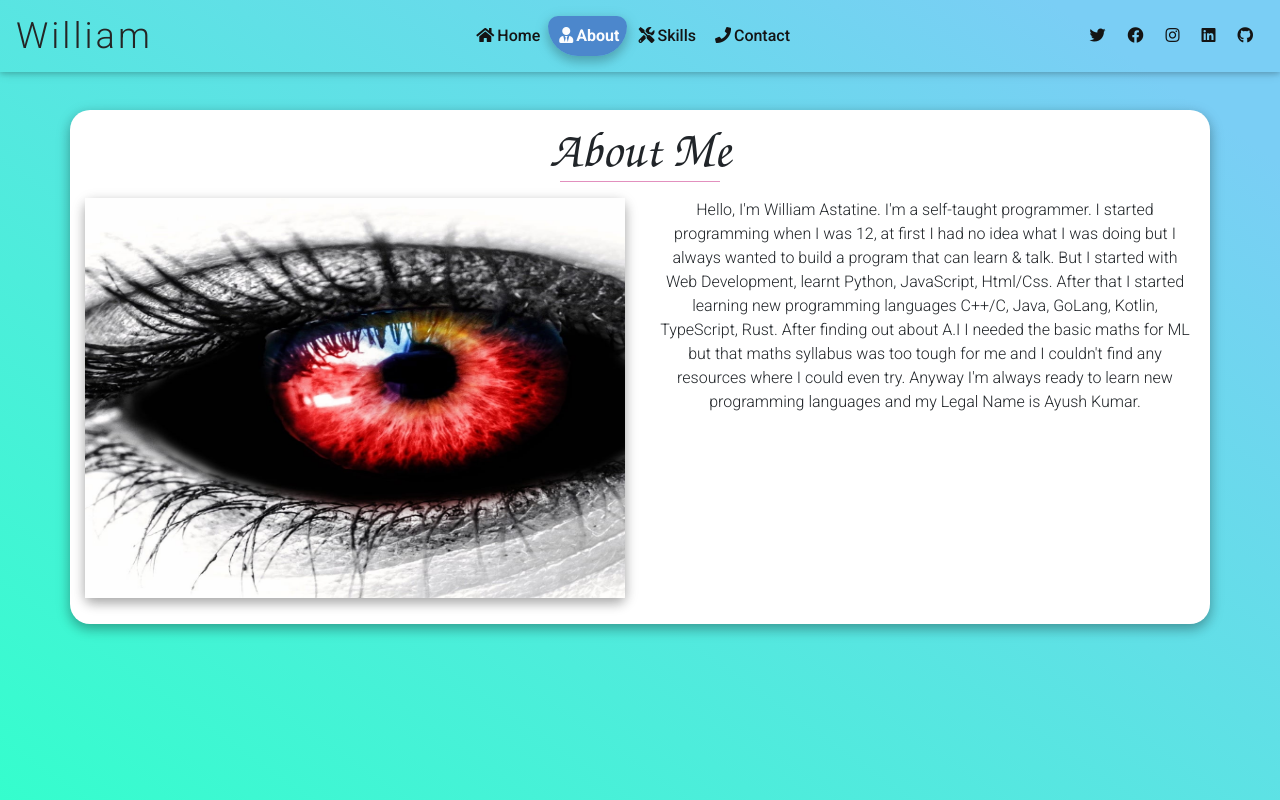
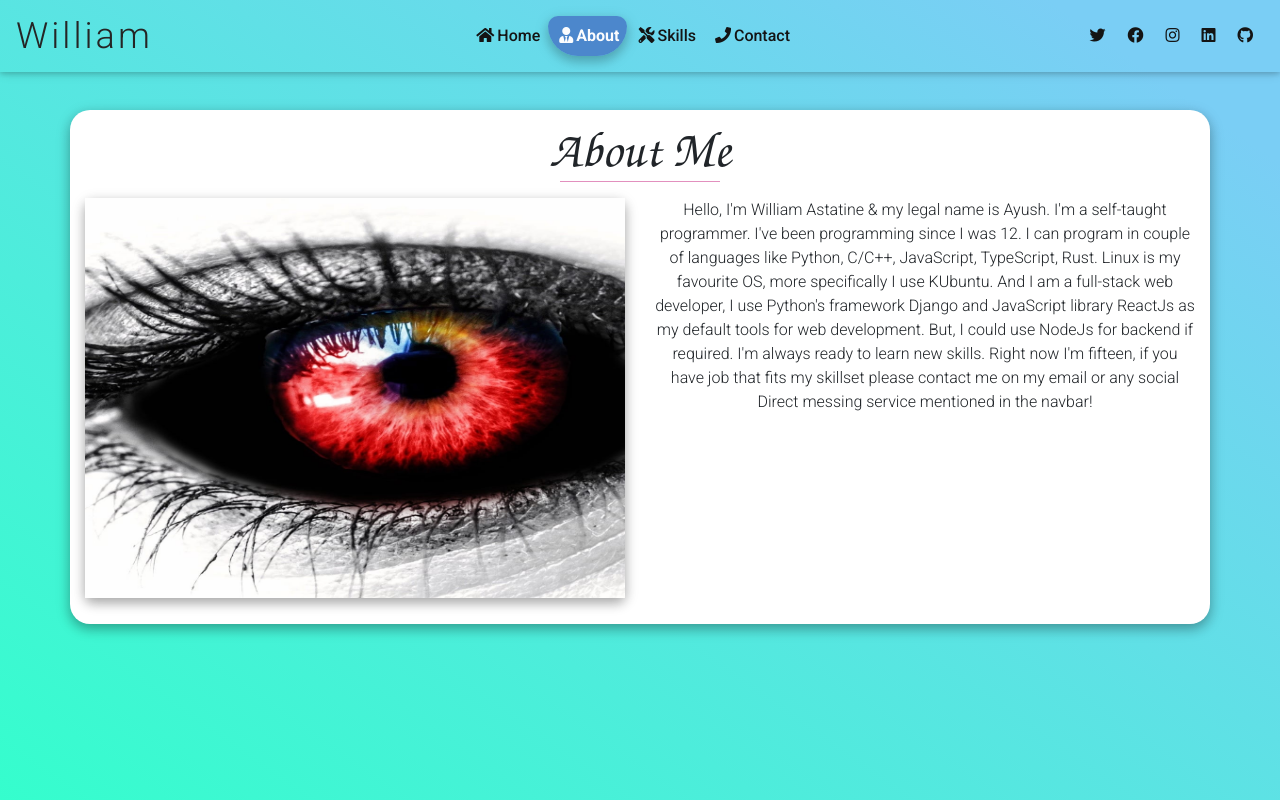
Before and after one commit to scott-astatine/portfolio, a React (Create React App) app: page /about in a window 1280 px wide. Shown: the top 800 px of the page. Built offline with nearby package versions, Linux system fonts and the light colour scheme.

Commit message:
About page update

```diff
--- a/src/components/pages/about.tsx
+++ b/src/components/pages/about.tsx
@@ -25,14 +25,14 @@ export const About = () => {
                         </MDBCol>
                           <MDBCol lg='6' sm='12' className='text-center'>
                             <p className='font-weight-light'>
-                              Hello, I'm William Astatine. I'm a self-taught programmer.
-                              I started programming when I was 12, at first I had no idea what I was doing
-                              but I always wanted to build a program that can learn & talk. But I started with
-                              Web Development, learnt Python, JavaScript, Html/Css. After that I started learning
-                              new programming languages C++/C, Java, GoLang, Kotlin, TypeScript, Rust. After finding out about A.I
-                              I needed the basic maths for ML but that maths syllabus was too tough for me and I couldn't find
-                              any resources where I could even try. Anyway I'm always ready to learn new programming languages and my Legal
-                              Name is Ayush Kumar.
+                              Hello, I'm William Astatine & my legal name is Ayush.
+                              I'm a self-taught programmer. I've been programming since I was 12. I can program in couple of
+                              languages like Python, C/C++, JavaScript, TypeScript, Rust. Linux is my favourite OS,
+                              more specifically I use KUbuntu. And I am a full-stack web developer, I use Python's framework Django
+                              and JavaScript library ReactJs as my default tools for web development.
+                              But, I could use NodeJs for backend if required.
+                              I'm always ready to learn new skills. Right now I'm fifteen, if you have job that fits my skillset
+                              please contact me on my email or any social Direct messing service mentioned in the navbar!
                             </p>
                         </MDBCol>
                     </MDBRow>
--- a/src/components/pages/skills.tsx
+++ b/src/components/pages/skills.tsx
@@ -124,7 +124,7 @@ export const Skills = () => {
                                              alt='Linux' />
                                     </MDBCol>
                                     <MDBCol lg='10'>
-                                        <MDBProgress value={50} className="my-2 mt-4" />
+                                        <MDBProgress value={70} className="my-2 mt-4" />
                                         <p className='lang-name'>Linux</p>
                                     </MDBCol>
                                 </MDBRow>
```
Also changed, not shown: 2 other files (tests, documents, lock files or other folders).
